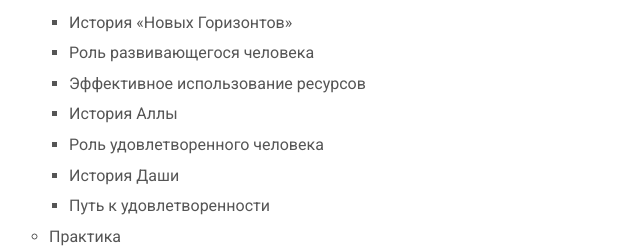
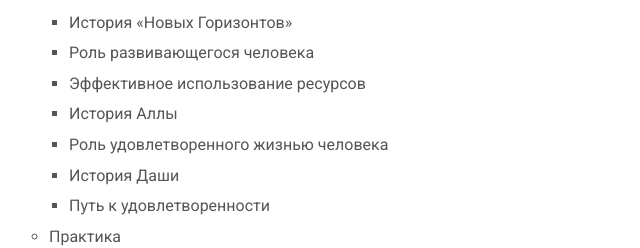
Before and after one commit to alex2kim4chee/book-presentation, a plain HTML site: page index.html in a window 1280 px wide. Shown: the part 1665-1913 px from the top of the page, 231-871 px from the left. Drawn offline with Linux system fonts and the light colour scheme.

Commit message:
Update index.html

```diff
--- a/index.html
+++ b/index.html
@@ -151,7 +151,7 @@
                         <li>Роль развивающегося человека</li>
                         <li>Эффективное использование ресурсов</li>
                         <li>История Аллы</li>
-                        <li>Роль удовлетворенного человека</li>
+                        <li>Роль удовлетворенного жизнью человека</li>
                         <li>История Даши</li>
                         <li>Путь к удовлетворенности</li>
                     </ul>
```
